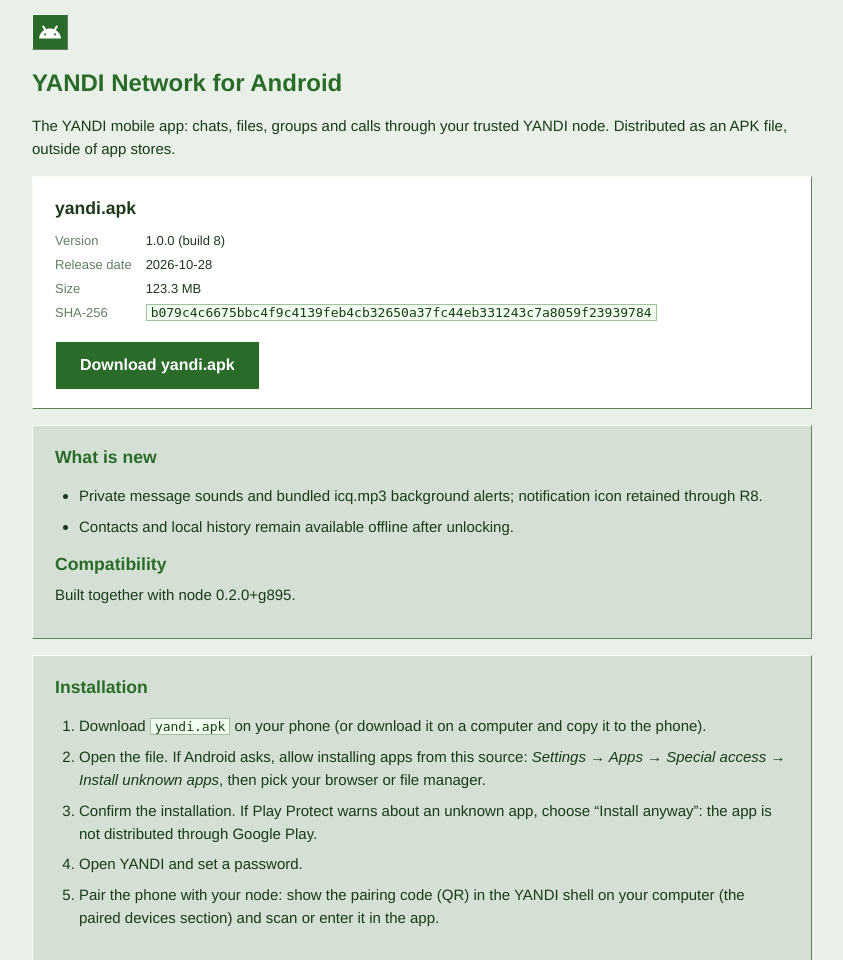
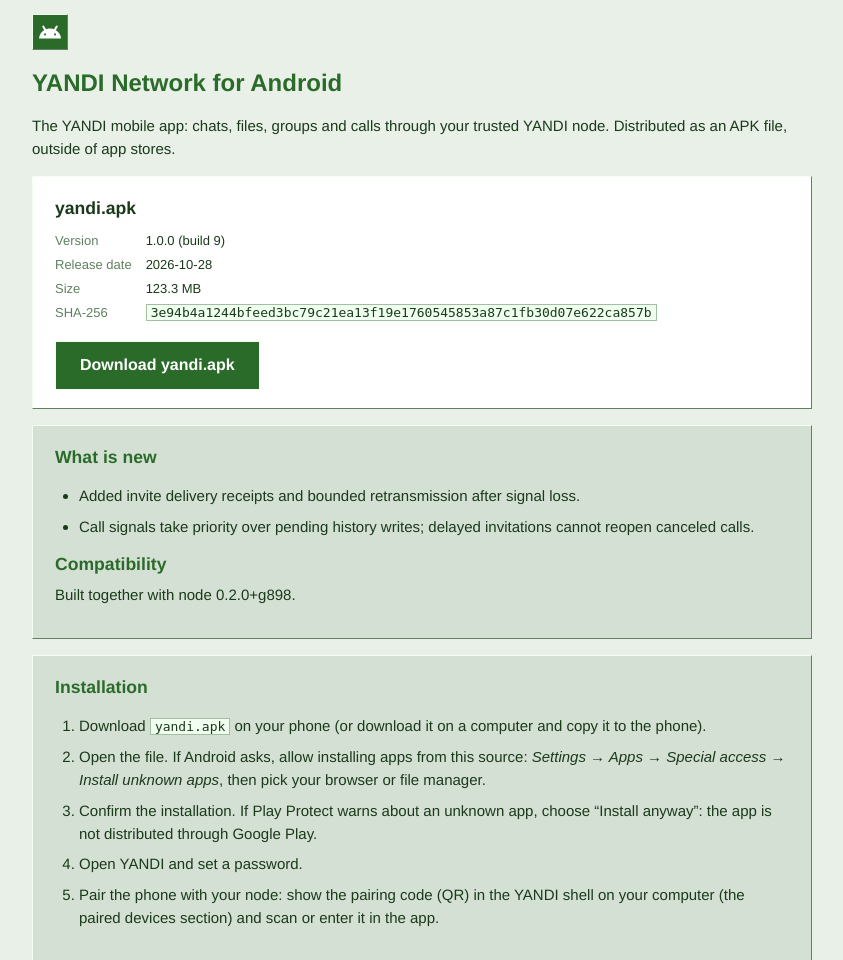
Before and after one commit to ispolkom/node, a PHP site: page /network/downloads/android/index.php in a window 1280 px wide. Shown: the part 369-1329 px from the top of the page, without its empty margins (132-975 px from the left). Run offline with PHP 8.4, Linux system fonts and the light colour scheme; some web fonts are replaced.

Commit message:
chore(release): record signed g898 and Android b9 artifacts

```diff
--- a/deploy/site/yandi.su/includes/releases.php
+++ b/deploy/site/yandi.su/includes/releases.php
@@ -3,62 +3,62 @@ declare(strict_types=1);
 // Download metadata verified against signed release manifests.
 const YANDI_RELEASES = [
     'android' => [
-        'version' => '1.0.0 (build 8)',
+        'version' => '1.0.0 (build 9)',
         'date' => '2026-10-28',
         'changes' => [
             'ru' => [
-                'Звуки личных сообщений и фоновые оповещения icq.mp3; значок уведомлений сохранён после R8.',
-                'Контакты и локальная история доступны без сети после разблокировки.'
+                'Добавлены подтверждение доставки приглашения и ограниченные повторы при потере сигнала звонка.',
+                'Сигналы звонков получают приоритет перед ожидающими записями переписки; отменённые звонки не открываются от запоздавшего приглашения.'
             ],
             'en' => [
-                'Private message sounds and bundled icq.mp3 background alerts; notification icon retained through R8.',
-                'Contacts and local history remain available offline after unlocking.'
+                'Added invite delivery receipts and bounded retransmission after signal loss.',
+                'Call signals take priority over pending history writes; delayed invitations cannot reopen canceled calls.'
             ]
         ],
         'compat' => [
-            'ru' => 'Собрано вместе с узлом 0.2.0+g895.',
-            'en' => 'Built together with node 0.2.0+g895.'
+            'ru' => 'Собрано вместе с узлом 0.2.0+g898.',
+            'en' => 'Built together with node 0.2.0+g898.'
         ],
         'files' => [
             [
                 'href' => '/update/android/yandi.apk',
                 'name' => 'yandi.apk',
                 'size' => '123.3',
-                'sha256' => 'b079c4c6675bbc4f9c4139feb4cb32650a37fc44eb331243c7a8059f23939784'
+                'sha256' => '3e94b4a1244bfeed3bc79c21ea13f19e1760545853a87c1fb30d07e622ca857b'
             ]
         ]
     ],
     'debian' => [
-        'version' => '0.2.0+g895',
+        'version' => '0.2.0+g898',
         'date' => '2026-10-28',
         'changes' => [
             'ru' => [
-                'Панель аудиозвонка, видеозвонка, файлов и очистки закреплена над историей; переписка прокручивается отдельно в широком и узком окне.',
-                'Исправлена потеря обработчиков исходящего звонка при переходе в чат. Очистка переписки для звонка не требуется.',
-                'Звонящие и текущие вызовы сохраняются при потере фокуса окна.'
+                'Добавлены подтверждение получения вызова телефоном и ограниченные повторы приглашения.',
+                'Дубликаты и запоздавшие приглашения отменённых звонков обрабатываются без повторного открытия окна.',
+                'Узел сообщает об ошибках шифрования и отправки сигналов вместо ложного подтверждения отправки.'
             ],
             'en' => [
-                'The audio/video call, files and clear-chat toolbar stays above the independently scrolling history in wide and narrow windows.',
-                'Fixed outgoing call handlers being detached during chat navigation; clearing history is unnecessary.',
-                'Ringing and ongoing calls survive focus changes.'
+                'Added phone invite delivery receipts and bounded retransmission.',
+                'Duplicate and delayed canceled-call invitations do not reopen the call window.',
+                'The node reports encryption and signal send failures instead of false success.'
             ]
         ],
         'compat' => [
-            'ru' => 'Установите оба пакета одной версии вместе. Android: 1.0.0, сборка 8.',
-            'en' => 'Install both packages of the same version together. Android: 1.0.0 build 8.'
+            'ru' => 'Установите оба пакета одной версии вместе. Android: 1.0.0, сборка 9.',
+            'en' => 'Install both packages of the same version together. Android: 1.0.0 build 9.'
         ],
         'files' => [
             [
-                'href' => '/update/deb/yandi-desktop_0.2.0-g895_amd64.deb',
-                'name' => 'yandi-desktop_0.2.0-g895_amd64.deb',
+                'href' => '/update/deb/yandi-desktop_0.2.0-g898_amd64.deb',
+                'name' => 'yandi-desktop_0.2.0-g898_amd64.deb',
                 'size' => '30.7',
-                'sha256' => '3267f78350e732a2ee987a927adb1eb6478e9f0b30e803095f66db33f6f27422'
+                'sha256' => '28e4d64d1da74c3430b1d6fc1eefc8e59802a06bcad439ef259258aa6822d480'
             ],
             [
-                'href' => '/update/deb/yandi-node_0.2.0-g895_amd64.deb',
-                'name' => 'yandi-node_0.2.0-g895_amd64.deb',
+                'href' => '/update/deb/yandi-node_0.2.0-g898_amd64.deb',
+                'name' => 'yandi-node_0.2.0-g898_amd64.deb',
                 'size' => '7.0',
-                'sha256' => '886355b32ba87b7ef1e41e3f07e8e5538e1ce0560667adae131d97a017b73a07'
+                'sha256' => '5cf388c18d76f1aa00de81ce3a576ae73fca49970e3268aaf29e2bfaa52397d0'
             ]
         ]
     ]
```
Also changed, not shown: release/manifests/android/MANIFEST.json, release/manifests/deb/MANIFEST.json, 3 other files.
